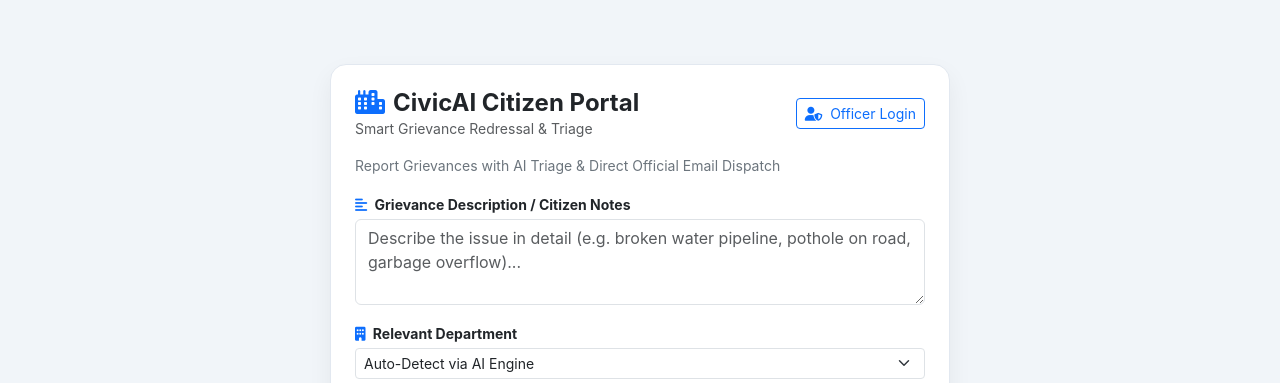
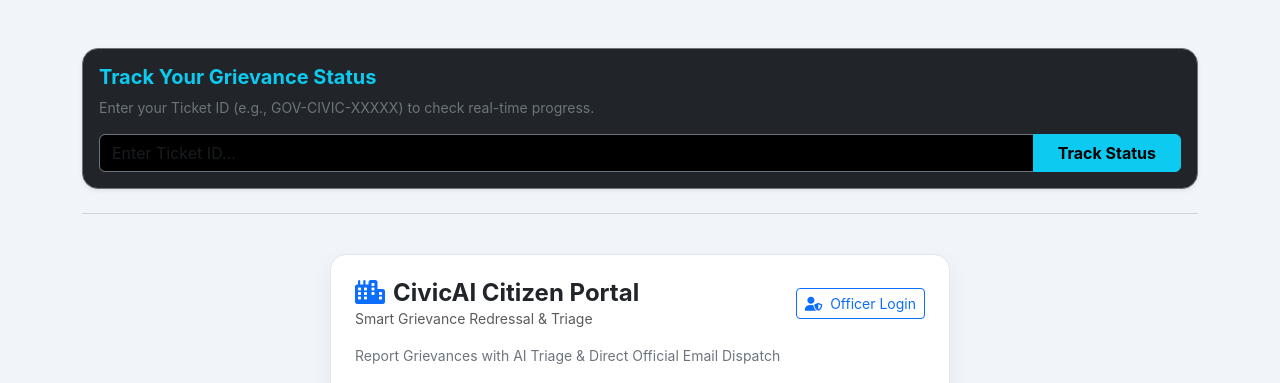
Before and after one commit to RohiVishwa/civic-ai-portal, a Flask app: page / in a window 1280 px wide. Shown: the top 383 px of the page. Run offline with Flask 3, Linux system fonts and the light colour scheme.

Commit message:
Add Public Grievance Tracking, Client-side compression, and Maps link

```diff
--- a/app.py
+++ b/app.py
@@ -240,6 +240,34 @@ def deny_ticket(ticket_id):
     conn.close()
     return redirect('/admin')
 
+
+@app.route('/api/track/<ticket_id>', methods=['GET'])
+def track_ticket(ticket_id):
+    try:
+        conn = sqlite3.connect(DB_NAME)
+        conn.row_factory = sqlite3.Row
+        cur = conn.cursor()
+        cur.execute("SELECT ticket_id, department, priority, status, created_at, deadline, damage_media, resolution_media, location FROM complaints WHERE ticket_id = ?", (ticket_id.strip(),))
+        row = cur.fetchone()
+        conn.close()
+        if row:
+            return jsonify({
+                "found": True,
+                "ticket_id": row["ticket_id"],
+                "department": row["department"],
+                "priority": row["priority"],
+                "status": row["status"],
+                "created_at": row["created_at"],
+                "deadline": row["deadline"],
+                "damage_media": row["damage_media"],
+                "resolution_media": row["resolution_media"],
+                "location": row["location"]
+            })
+        return jsonify({"found": False, "msg": "Ticket not found."})
+    except Exception as e:
+        return jsonify({"found": False, "msg": str(e)})
+
+
 if __name__ == '__main__':
     port = int(os.environ.get("PORT", 5001))
     app.run(host='0.0.0.0', port=port, debug=True)
--- a/templates/index.html
+++ b/templates/index.html
@@ -15,6 +15,19 @@
 </head>
 <body>
 <div class="container py-4">
+
+        <!-- PUBLIC TICKET TRACKING SECTION -->
+        <div class="card bg-dark border-secondary text-white my-4 p-3 rounded-4 shadow-sm" id="civic-track-box">
+            <h5 class="fw-bold text-info mb-2"><i class="bi bi-search"></i> Track Your Grievance Status</h5>
+            <p class="text-secondary small mb-3">Enter your Ticket ID (e.g., GOV-CIVIC-XXXXX) to check real-time progress.</p>
+            <div class="input-group">
+                <input type="text" id="track_ticket_input" class="form-control bg-black text-white border-secondary" placeholder="Enter Ticket ID...">
+                <button class="btn btn-info px-4 fw-bold" type="button" onclick="checkGrievanceStatus()">Track Status</button>
+            </div>
+            <div id="track_result" class="mt-3 d-none"></div>
+        </div>
+        <hr class="border-secondary my-4">
+
     <div class="card card-custom p-4">
 
         <div class="d-flex justify-content-between align-items-center mb-3">
@@ -113,7 +126,14 @@
         const canvas = document.createElement('canvas');
         canvas.width = video.videoWidth;
         canvas.height = video.videoHeight;
+        // Auto-Compress Snap
+        const maxW = 1080;
+        let scale = Math.min(1, maxW / (video.videoWidth || 1080));
+        canvas.width = (video.videoWidth || 1080) * scale;
+        canvas.height = (video.videoHeight || 720) * scale;
         const ctx = canvas.getContext('2d');
+        ctx.drawImage(video, 0, 0, canvas.width, canvas.height);
+        const dataUrl = canvas.toDataURL('image/jpeg', 0.72);
         ctx.drawImage(video, 0, 0, canvas.width, canvas.height);
         const dataUrl = canvas.toDataURL('image/jpeg', 0.9);
         const b64 = document.getElementById('image_base64');
```
